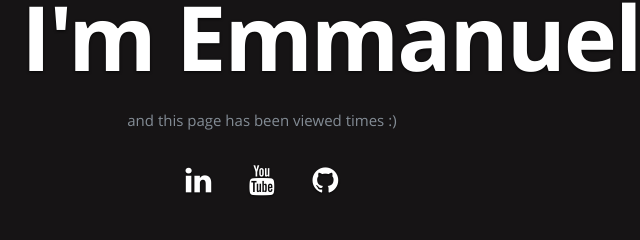
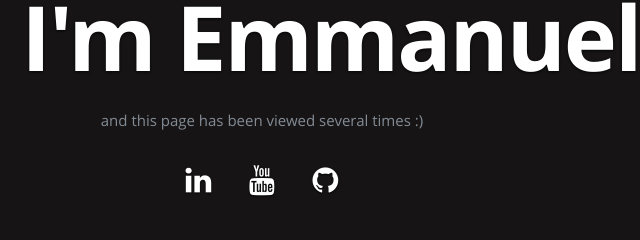
Before and after one commit to EmmanuelNiamkey/azure-resume, a plain HTML site: page frontend/index.html in a window 1280 px wide. Shown: the part 281-521 px from the top of the page, 380-1020 px from the left. Drawn offline with nearby package versions, Linux system fonts and the light colour scheme; no server answers.

Commit message:
Edit header

```diff
--- a/frontend/index.html
+++ b/frontend/index.html
@@ -56,7 +56,7 @@
          <div class="banner-text">
             <h1 class="responsive-headline">Hi, I'm Emmanuel</h1>
 
-            <p>and this page has been viewed <a id="counter"></a> times :) </p>
+            <p>and this page has been viewed several <a id="counter"></a> times :) </p>
             <ul class="social">
                <li><a href="https://www.linkedin.com/in/yeniamkey/#/"><i class="fa fa-linkedin"></i></a></li>
                <li><a href="https://www.youtube.com/channel/UC1qhsSmozX-ZjhFgPPvANzg"><i class="fa fa-youtube"></i></a></li>
```
